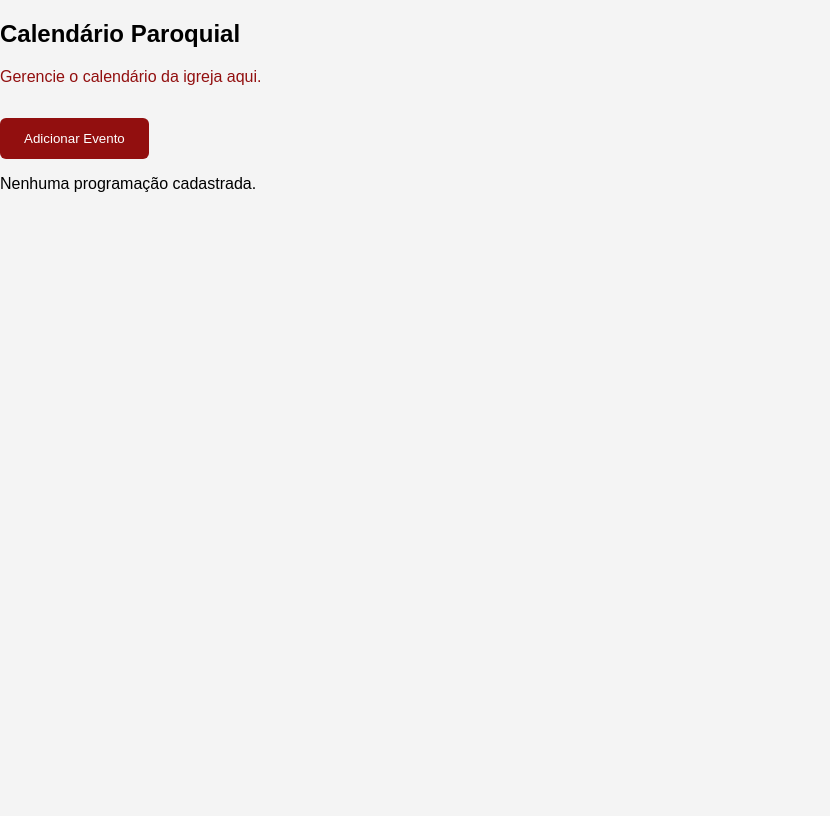
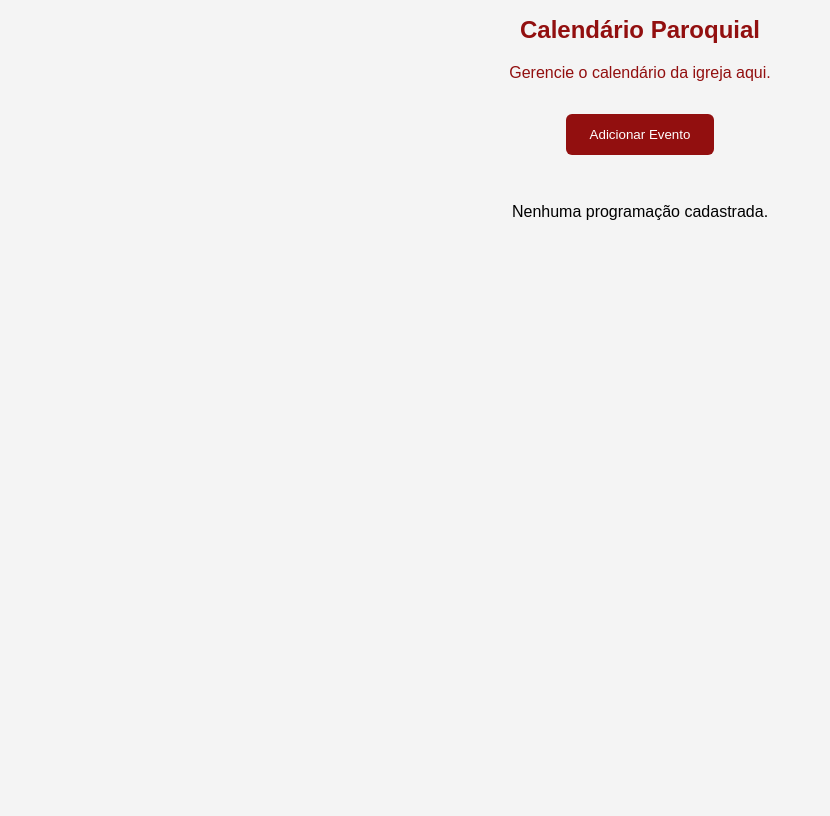
Before and after one commit to Gaia28/ProjetoSJT, a PHP site: page /app/views/CalendarioParoquial.php in a window 1280 px wide. Shown: the part 119-935 px from the top of the page, without its empty margins (0-830 px from the left). Before the commit the page ends 311 px from the top, so only its background shows below. Run offline with PHP 8.4, Linux system fonts and the light colour scheme.

Commit message:
REFAACTOR | refatorando a estrutura e padronizando com os sacramentos

```diff
--- a/app/views/CalendarioParoquial.php
+++ b/app/views/CalendarioParoquial.php
@@ -17,12 +17,12 @@
             </nav>
         </header>
 
-        <section class="containerCalendario">
+        <section class="container">
             <h1>Calendário Paroquial</h1>
             <p style="color: rgb(146, 15, 15);">Gerencie o calendário da igreja aqui.</p>
 
                 <button class="botao" id="adicionarEvento">Adicionar Evento</button>
-                <dialog id="modalEvento" class="modalEvento">
+                <dialog id="modalAdicionarEvento" class="modalEvento">
                     <p class="fecharModal">X</p>
 
                 <form action="calendarioParoquial" method="POST">
@@ -63,7 +63,7 @@
             </form>
                 </dialog>
 
-        <dialog id="modalEditar" class="modalEvento">
+        <dialog id="modalEditarEvento" class="modalEvento">
                     <p id="btFecharModalEditar" class="fecharModal">X</p>
     <form action="editarEvento" method="POST">
         <input type="hidden" id="editar_id" name="id">
@@ -105,10 +105,10 @@
     </form>
 </dialog>
 
-               <div class="eventos">
+               <div class="cards">
     <?php if (!empty($eventos)): ?>
         <?php foreach ($eventos as $evento): ?>
-            <div class="evento">
+            <div class="card">
     <img src="public/assets/images/lixeira.png" alt="Excluir evento" class="botaoExcluir" data-id="<?= $evento['id'] ?>">
     <h3 class="titulo"><?= htmlspecialchars($evento['titulo']) ?></h3>
     <p class="tipo"><?= htmlspecialchars($evento['tipo']) ?></p>
```
